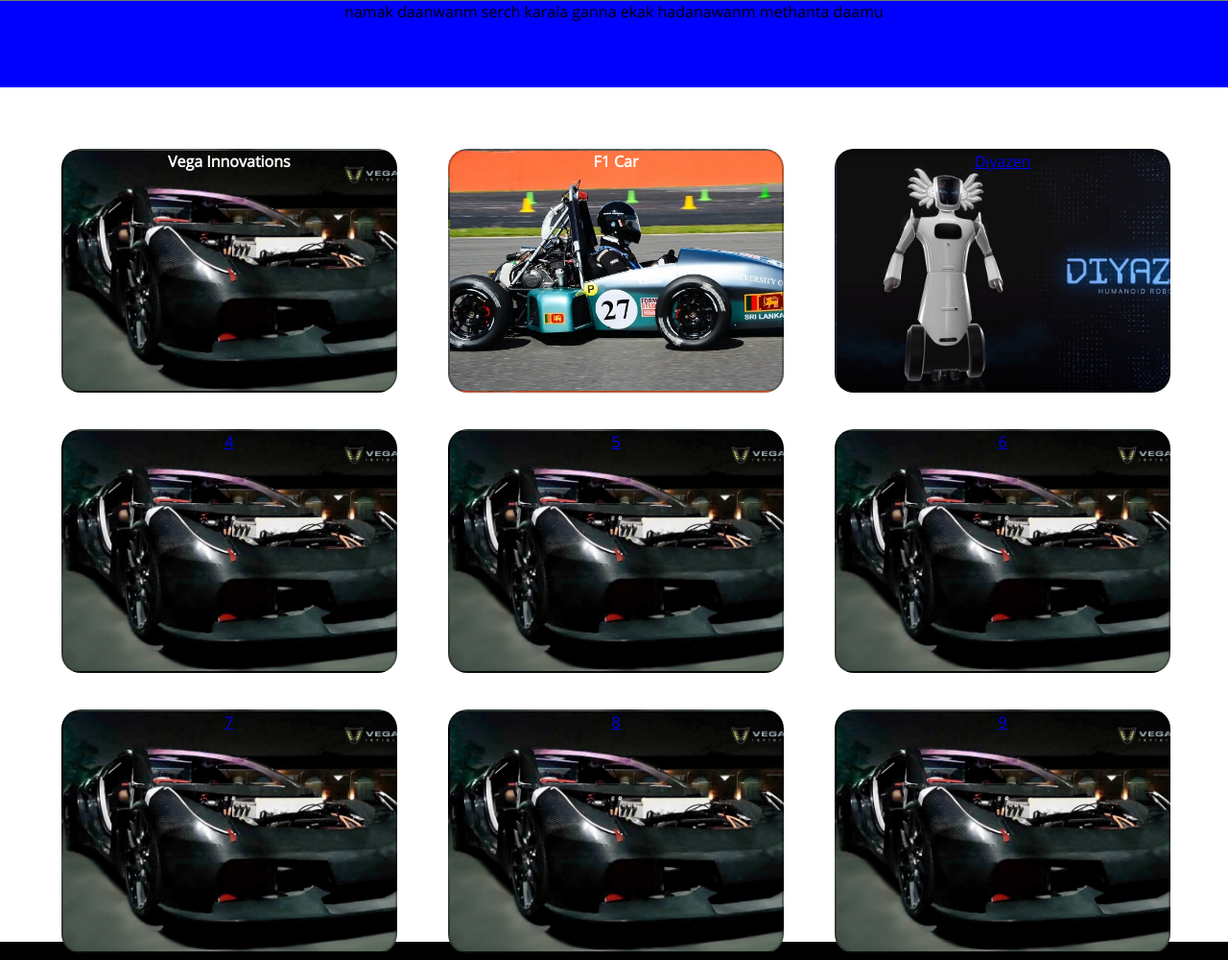
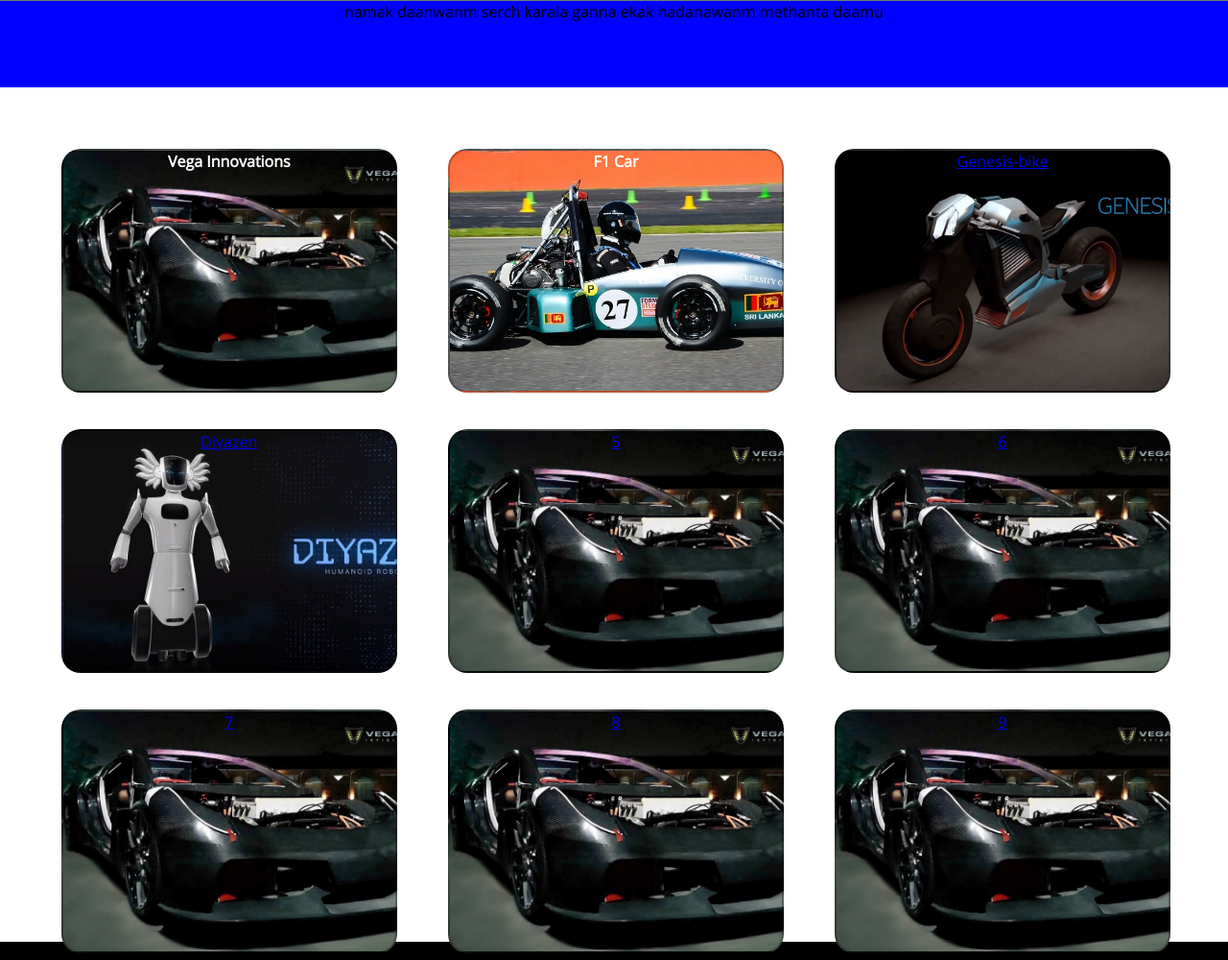
Before and after one commit to yasasgit/web-dev-sdg, a PHP site: page /html/innovate.html in a window 1280 px wide. Shown: the part 1431-2431 px from the top of the page at 96% size. Run offline with PHP 8.4, Linux system fonts and the light colour scheme.

Commit message:
add image and rename div tag

```diff
--- a/website/css/innovation.css
+++ b/website/css/innovation.css
@@ -109,13 +109,13 @@
 .item3{width: 100%;height: 250px;
 border-radius: 20px;
 border: 2px solid #00000046;
-background-image: url('../media/Diyazen-01.jpg');
+background-image: url('../media/Genesis-bike.jpg');
 background-size: cover;
 }
 .item4{width: 100%;height: 250px;
 border-radius: 20px;
 border: 2px solid #00000046;
-background-image: url('../media/vega-car.jpg');
+background-image: url('../media/Diyazen-01.jpg');
 background-size: cover;
 }
 .item5{width: 100%;height: 250px;
--- a/website/html/innovate.html
+++ b/website/html/innovate.html
@@ -54,8 +54,8 @@
 		<div class="grid-container">
 			<div class="item1"><a href="../html/inno1.html" class="div-list-innvo-01">Vega Innovations</a></div>
 			<div class="item2"><a href="../html/inno2.html"class="div-list-innvo-02">F1 Car</a></div>
-			<div class="item3"><a href="../html/inno3.html">Diyazen</a></div>
-			<div class="item4"><a href="#">4</a></div>
+			<div class="item3"><a href="../html/inno3.html">Genesis-bike</a></div>
+			<div class="item4"><a href="../html/inno4.html">Diyazen</a></div>
 			<div class="item5"><a href="#">5</a></div>
 			<div class="item6"><a href="#">6</a></div>
 			<div class="item7"><a href="#">7</a></div>
```
Also changed, not shown: website/media/Genesis-bike.jpg (added).
